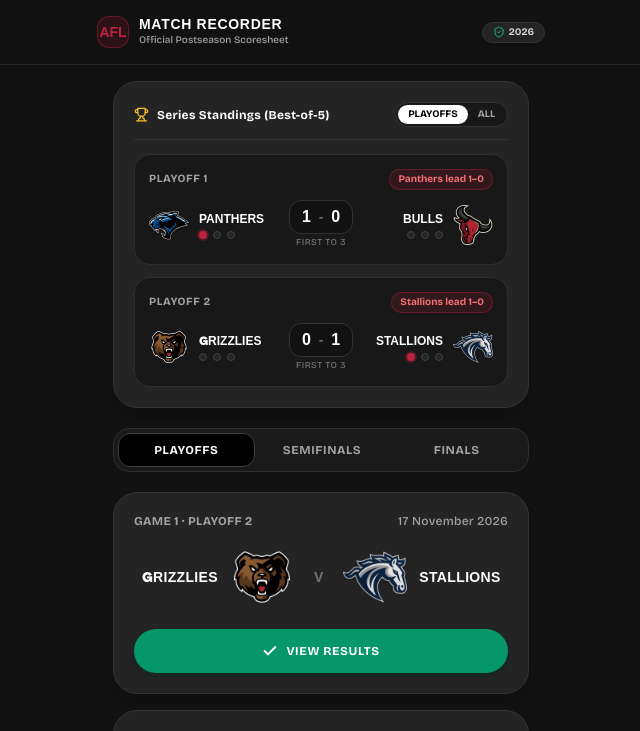
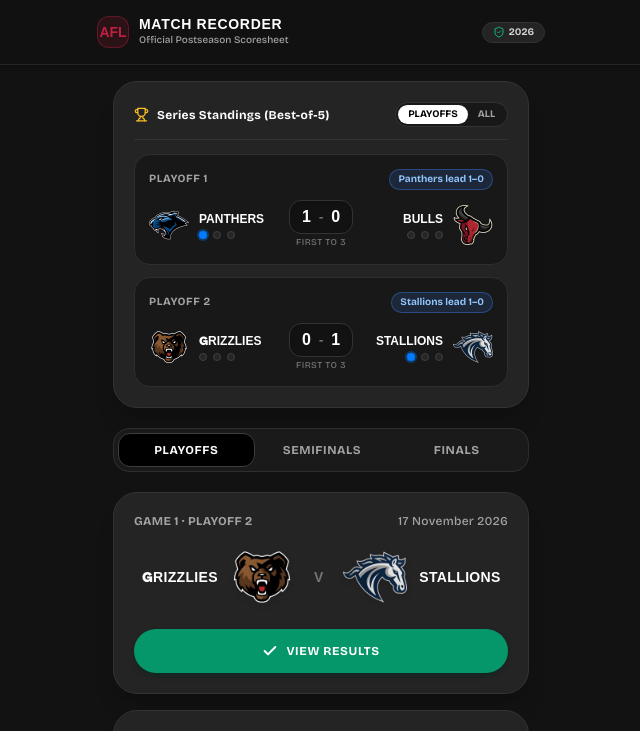
Before and after one commit to aryajgndm/afl-match-recorder, a React (Vite) app: page / in a window 1280 px wide. Shown: the top 731 px of the page, without its empty margins (319-959 px from the left). Built offline with nearby package versions, Linux system fonts and the light colour scheme; a web font is replaced by a local one.

Commit message:
style: use blue instead of red as accent in series standings section

```diff
--- a/src/pages/DashboardPage.tsx
+++ b/src/pages/DashboardPage.tsx
@@ -174,10 +174,10 @@ export const DashboardPage: React.FC<DashboardPageProps> = ({
                 statusBadgeClass = 'text-neutral-500 bg-[#1a1a1a] border-neutral-800';
               } else if (s.team1Wins > s.team2Wins) {
                 statusText = `${team1.name} lead ${s.team1Wins}–${s.team2Wins}`;
-                statusBadgeClass = 'text-[#f87171] bg-[#BE2041]/15 border-[#BE2041]/40';
+                statusBadgeClass = 'text-blue-300 bg-blue-500/15 border-blue-500/40';
               } else if (s.team2Wins > s.team1Wins) {
                 statusText = `${team2.name} lead ${s.team2Wins}–${s.team1Wins}`;
-                statusBadgeClass = 'text-[#f87171] bg-[#BE2041]/15 border-[#BE2041]/40';
+                statusBadgeClass = 'text-blue-300 bg-blue-500/15 border-blue-500/40';
               } else if (s.team1Wins === 0 && s.team2Wins === 0) {
                 statusText = 'Series Tied 0–0';
                 statusBadgeClass = 'text-neutral-400 bg-[#1e1e1e] border-neutral-800';
@@ -231,7 +231,7 @@ export const DashboardPage: React.FC<DashboardPageProps> = ({
                               key={i}
                               className={`w-2 h-2 rounded-full transition-all ${
                                 i < s.team1Wins
-                                  ? 'bg-[#BE2041] ring-2 ring-[#BE2041]/30'
+                                  ? 'bg-[#007AFF] ring-2 ring-[#007AFF]/35 shadow-xs'
                                   : 'bg-neutral-800 border border-neutral-700'
                               }`}
                               title={`Win ${i + 1}: ${i < s.team1Wins ? 'Achieved' : 'Needed'}`}
@@ -270,7 +270,7 @@ export const DashboardPage: React.FC<DashboardPageProps> = ({
                               key={i}
                               className={`w-2 h-2 rounded-full transition-all ${
                                 i < s.team2Wins
-                                  ? 'bg-[#BE2041] ring-2 ring-[#BE2041]/30'
+                                  ? 'bg-[#007AFF] ring-2 ring-[#007AFF]/35 shadow-xs'
                                   : 'bg-neutral-800 border border-neutral-700'
                               }`}
                               title={`Win ${i + 1}: ${i < s.team2Wins ? 'Achieved' : 'Needed'}`}
```
